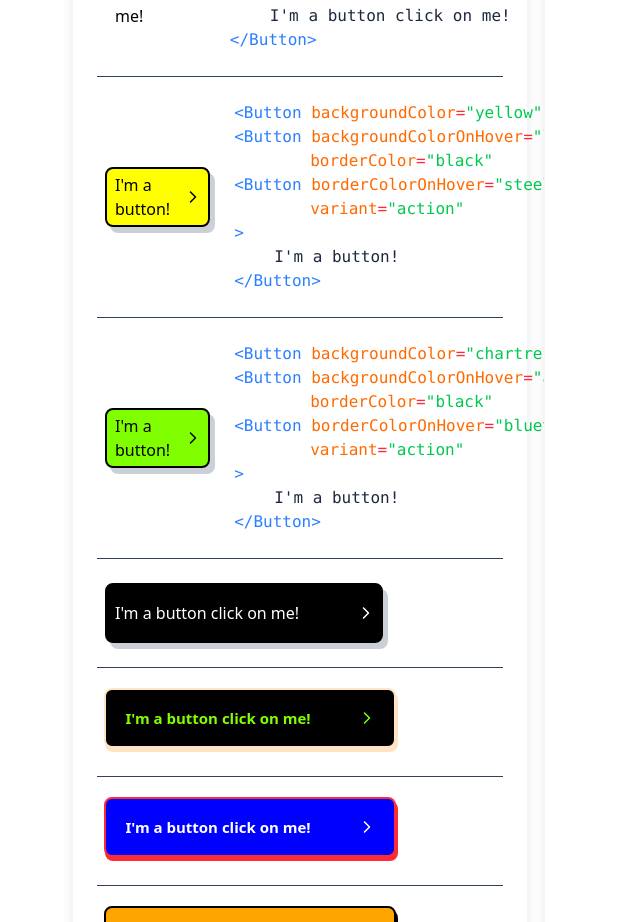
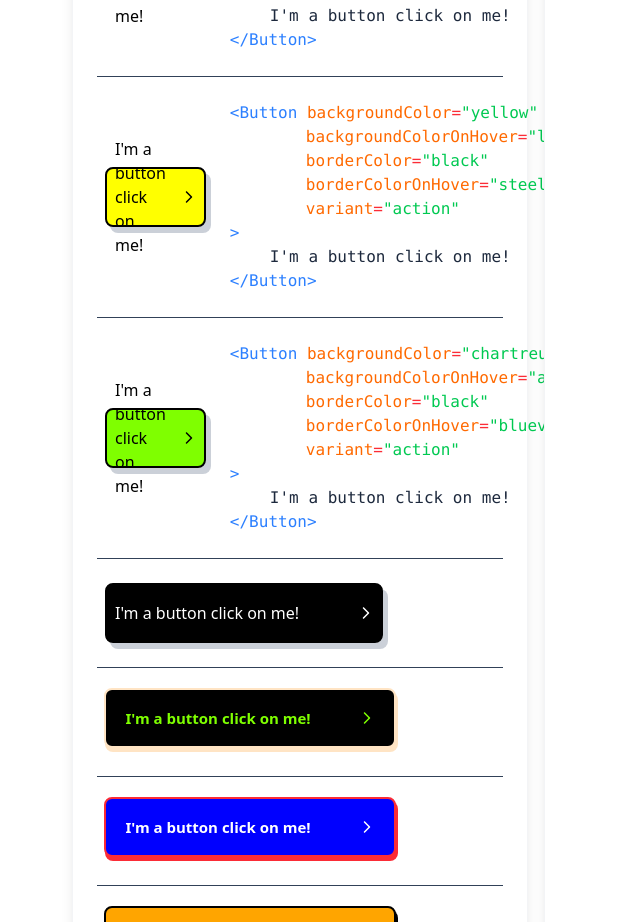
Before and after one commit to bcatalfo/bagoolCN, a React (Vite) app: page / in a window 1280 px wide. Shown: the part 1089-2011 px from the top of the page, without its empty margins (104-744 px from the left). Built offline with nearby package versions, Linux system fonts and the light colour scheme.

Commit message:
Fixed the action buttons code blocks.

```diff
--- a/src/data.tsx
+++ b/src/data.tsx
@@ -179,7 +179,7 @@ export const buttonList: React.ReactNode[][] = [
       borderColorOnHover="steelblue"
       variant="action"
     >
-      I'm a button!
+      I'm a button click on me!
     </Button>,
     <>
       <div className="flex">
@@ -188,8 +188,7 @@ export const buttonList: React.ReactNode[][] = [
         <span className="text-red-500">{`=`}</span>
         <span className="text-green-500">{`"yellow"`}</span>
       </div>
-      <div className="flex">
-        <span className="text-blue-500">{`<Button `}</span>
+      <div className="flex ml-19">
         <span className="text-orange-500">{`backgroundColorOnHover`}</span>
         <span className="text-red-500">{`=`}</span>
         <span className="text-green-500">{`"lightyellow"`}</span>
@@ -199,8 +198,7 @@ export const buttonList: React.ReactNode[][] = [
         <span className="text-red-500">{`=`}</span>
         <span className="text-green-500">{`"black"`}</span>
       </div>
-      <div className="flex">
-        <span className="text-blue-500">{`<Button `}</span>
+      <div className="flex ml-19">
         <span className="text-orange-500">{`borderColorOnHover`}</span>
         <span className="text-red-500">{`=`}</span>
         <span className="text-green-500">{`"steelblue"`}</span>
@@ -214,7 +212,7 @@ export const buttonList: React.ReactNode[][] = [
         <span className="text-blue-500">{`>`}</span>
       </div>
       <div className="flex ml-10">
-        <span className="text-slate-800">{`I'm a button!`}</span>
+        <span className="text-slate-800">{`I'm a button click on me!`}</span>
       </div>
       <div className="flex">
         <span className="text-blue-500">{`</Button>`}</span>
@@ -229,7 +227,7 @@ export const buttonList: React.ReactNode[][] = [
       borderColorOnHover="blueviolet"
       variant="action"
     >
-      I'm a button!
+      I'm a button click on me!
     </Button>,
     <>
       <div className="flex">
@@ -238,8 +236,7 @@ export const buttonList: React.ReactNode[][] = [
         <span className="text-red-500">{`=`}</span>
         <span className="text-green-500">{`"chartreuse"`}</span>
       </div>
-      <div className="flex">
-        <span className="text-blue-500">{`<Button `}</span>
+      <div className="flex ml-19">
         <span className="text-orange-500">{`backgroundColorOnHover`}</span>
         <span className="text-red-500">{`=`}</span>
         <span className="text-green-500">{`"aquamarine"`}</span>
@@ -249,8 +246,7 @@ export const buttonList: React.ReactNode[][] = [
         <span className="text-red-500">{`=`}</span>
         <span className="text-green-500">{`"black"`}</span>
       </div>
-      <div className="flex">
-        <span className="text-blue-500">{`<Button `}</span>
+      <div className="flex ml-19">
         <span className="text-orange-500">{`borderColorOnHover`}</span>
         <span className="text-red-500">{`=`}</span>
         <span className="text-green-500">{`"blueviolet"`}</span>
@@ -264,7 +260,7 @@ export const buttonList: React.ReactNode[][] = [
         <span className="text-blue-500">{`>`}</span>
       </div>
       <div className="flex ml-10">
-        <span className="text-slate-800">{`I'm a button!`}</span>
+        <span className="text-slate-800">{`I'm a button click on me!`}</span>
       </div>
       <div className="flex">
         <span className="text-blue-500">{`</Button>`}</span>
```
